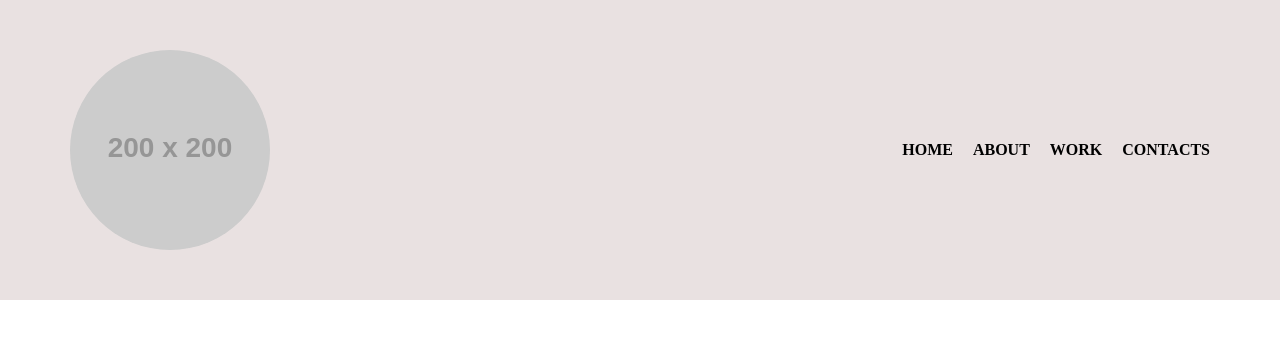
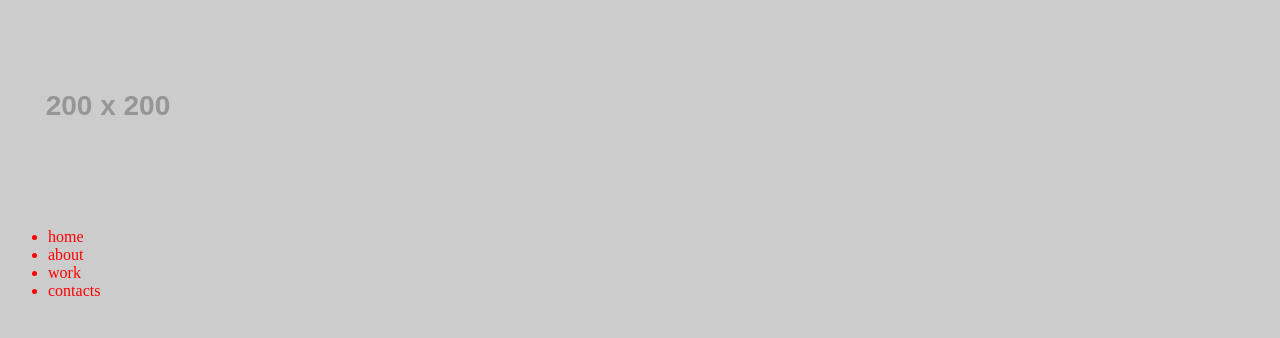
Before and after one commit to strelec-i/training, a plain HTML site: page index.html in a window 1280 px wide. Drawn offline with nearby package versions, Linux system fonts and the light colour scheme; files that its build step writes are made by us from their sources; placeholder pictures from the web are drawn by us.

Commit message:
add color

```diff
--- a/scss/style.scss
+++ /dev/null
@@ -1,65 +0,0 @@
-* {
-    margin: 0;
-    padding: 0;
-    box-sizing: border-box;
-}
-body {
-    font-size: 16px;
-    color: #000;
-}
-.container {
-    width: 100%;
-    max-width: 1170px;
-    padding: 0 15px;
-    margin: 0 auto;
-}
-header {
-    padding: 50px 0;
-    background-color: #e9e1e1;
-}
-.header-inner {
-    display: flex;
-    justify-content: space-between;
-    align-items: center;
-}
-.logo {
-    &__img {
-        display: block;
-        border-radius: 50%;
-    }
-}
-
-.nav-list {
-    display: flex;
-
-    &__item {
-        list-style: none;
-        margin-left: 20px;
-        font-weight: 700;
-        font-size: 1rem;
-        text-transform: uppercase;
-        position: relative;
-        transition: color .2s linear;
-
-        &:after{
-            content: "";
-            display: block;
-            width: 100%;
-            height: 2px;
-            background-color: #eb6913;
-            opacity: 0;
-
-            position: absolute;
-            top: 100%;
-            left: 0;
-
-            transition: opacity .2s linear;
-        }
-        &:hover{
-            color: #e41e1e;
-        }
-    }
-}
-.nav-list__item:hover:after{
-    opacity: 1;
-}
--- /dev/null
+++ b/style.scss
@@ -0,0 +1,4 @@
+body{
+    background-color: #ccc;
+    color: red;
+}
```
Also changed, not shown: css/style.css (deleted), style.css, 4 other files.
